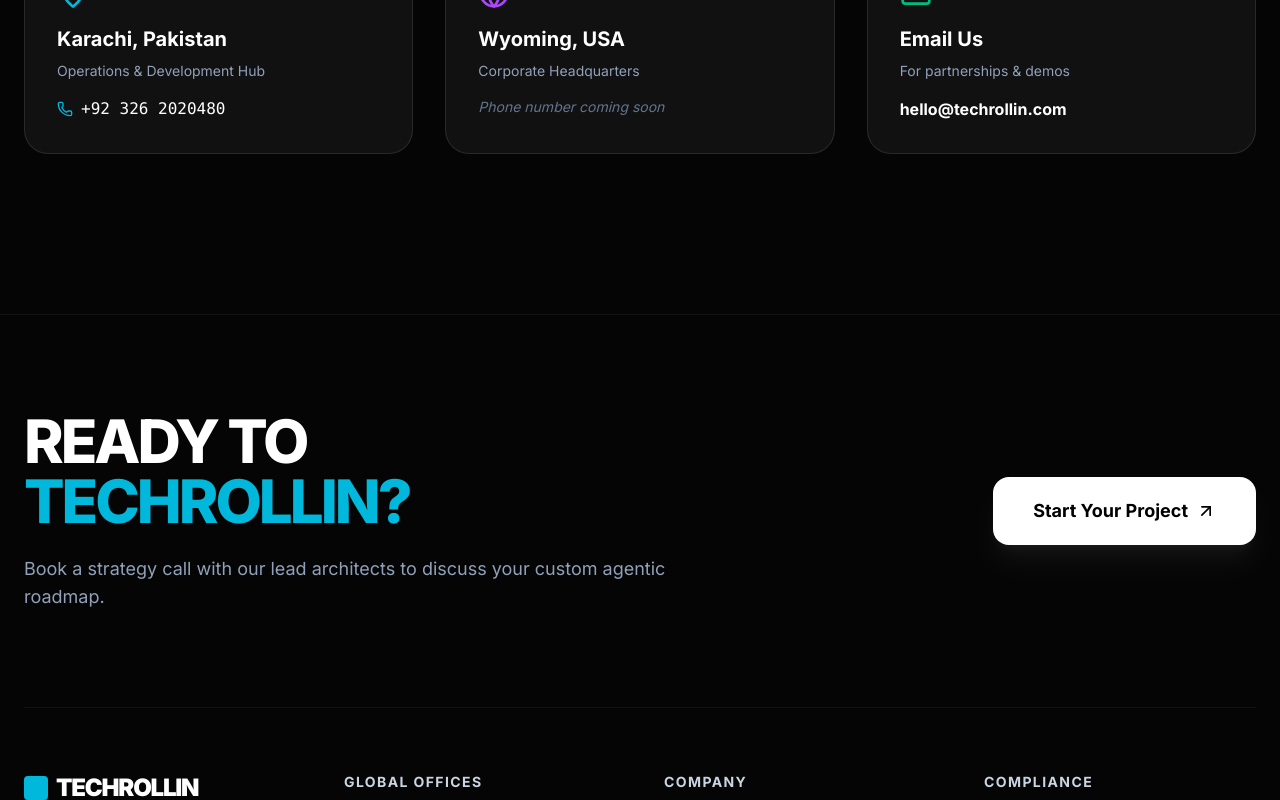
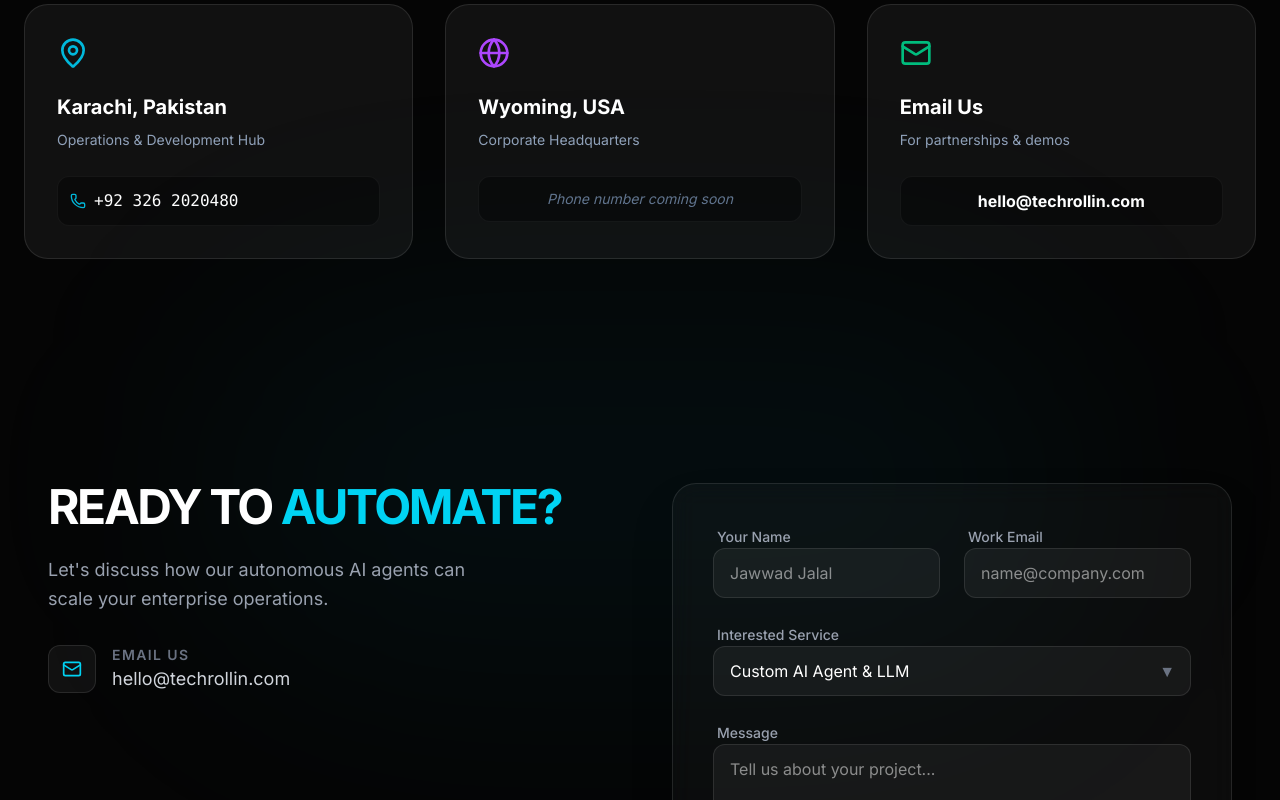
Before and after one commit to jawwadjalal/techrollin-web, a Next.js app: page /contact in a window 1280 px wide. Shown: the part 280-1080 px from the top of the page. Built offline with nearby package versions, Linux system fonts and the light colour scheme.

Commit message:
Fix: Unified RootLayout, removed duplicate nav/footer and connected CTA buttons

```diff
--- a/app/about/page.tsx
+++ b/app/about/page.tsx
@@ -1,10 +1,9 @@
-import Navbar from "@/components/Navbar";
-import Footer from "@/components/Footer";
+
 
 export default function About() {
   return (
     <main className="min-h-screen bg-[#050505] text-white">
-      <Navbar />
+
       <section className="pt-32 pb-20 px-6 max-w-4xl mx-auto">
         <h1 className="text-5xl font-extrabold tracking-tighter mb-8">About TechRollin</h1>
         <div className="space-y-6 text-slate-400 text-lg leading-relaxed">
@@ -20,7 +19,6 @@
           </div>
         </div>
       </section>
-      <Footer />
     </main>
   );
 }
--- a/app/contact/page.tsx
+++ b/app/contact/page.tsx
@@ -1,46 +1,64 @@
 "use client";
-import Navbar from "@/components/Navbar";
-import Footer from "@/components/Footer";
+import React, { Suspense } from "react";
+
+import ContactForm from "@/components/ContactForm"; // Check karein ke path sahi ho
 import { Mail, Phone, MapPin, Globe } from "lucide-react";
 
 export default function Contact() {
   return (
-    <main className="min-h-screen bg-[#050505] text-white">
-      <Navbar />
-      <section className="pt-32 pb-20 px-6 max-w-7xl mx-auto">
-        <h1 className="text-5xl font-bold tracking-tighter mb-12 text-center">Global Presence. Local Support.</h1>
+    <main className="min-h-screen bg-[#050505] text-white selection:bg-cyan-500/30">
 
-        <div className="grid lg:grid-cols-3 gap-8 mb-20">
+
+      {/* 1. Global Presence Section */}
+      <section className="pt-40 pb-20 px-6 max-w-7xl mx-auto">
+        <h1 className="text-5xl md:text-6xl font-bold tracking-tighter mb-16 text-center">
+          Global Presence. <span className="text-cyan-500">Local Support.</span>
+        </h1>
+
+        <div className="grid lg:grid-cols-3 gap-8 mb-32">
           {/* Karachi Branch */}
-          <div className="p-8 rounded-3xl bg-white/5 border border-white/10">
-            <div className="text-cyan-500 mb-4"><MapPin size={32} /></div>
+          <div className="p-8 rounded-3xl bg-white/5 border border-white/10 hover:border-cyan-500/30 transition-all duration-500 group">
+            <div className="text-cyan-500 mb-6 group-hover:scale-110 transition-transform"><MapPin size={32} /></div>
             <h3 className="text-xl font-bold mb-2">Karachi, Pakistan</h3>
-            <p className="text-slate-400 text-sm mb-4">Operations & Development Hub</p>
-            <div className="flex items-center gap-2 text-white font-mono">
+            <p className="text-slate-400 text-sm mb-6 leading-relaxed">Operations & Development Hub</p>
+            <div className="flex items-center gap-2 text-white font-mono bg-black/40 p-3 rounded-xl border border-white/5">
               <Phone size={16} className="text-cyan-500" /> +92 326 2020480
             </div>
           </div>
 
           {/* Wyoming Branch */}
-          <div className="p-8 rounded-3xl bg-white/5 border border-white/10">
-            <div className="text-purple-500 mb-4"><Globe size={32} /></div>
+          <div className="p-8 rounded-3xl bg-white/5 border border-white/10 hover:border-purple-500/30 transition-all duration-500 group">
+            <div className="text-purple-500 mb-6 group-hover:scale-110 transition-transform"><Globe size={32} /></div>
             <h3 className="text-xl font-bold mb-2">Wyoming, USA</h3>
-            <p className="text-slate-400 text-sm mb-4">Corporate Headquarters</p>
-            <div className="text-slate-500 italic text-sm">Phone number coming soon</div>
+            <p className="text-slate-400 text-sm mb-6 leading-relaxed">Corporate Headquarters</p>
+            <div className="text-slate-500 italic text-sm bg-black/40 p-3 rounded-xl border border-white/5 text-center">
+              Phone number coming soon
+            </div>
           </div>
 
           {/* General Inquiries */}
-          <div className="p-8 rounded-3xl bg-white/5 border border-white/10">
-            <div className="text-emerald-500 mb-4"><Mail size={32} /></div>
+          <div className="p-8 rounded-3xl bg-white/5 border border-white/10 hover:border-emerald-500/30 transition-all duration-500 group">
+            <div className="text-emerald-500 mb-6 group-hover:scale-110 transition-transform"><Mail size={32} /></div>
             <h3 className="text-xl font-bold mb-2">Email Us</h3>
-            <p className="text-slate-400 text-sm mb-4">For partnerships & demos</p>
-            <p className="font-bold">hello@techrollin.com</p>
+            <p className="text-slate-400 text-sm mb-6 leading-relaxed">For partnerships & demos</p>
+            <div className="bg-black/40 p-3 rounded-xl border border-white/5 text-center">
+              <p className="font-bold text-white">hello@techrollin.com</p>
+            </div>
           </div>
         </div>
 
-        {/* Contact Form as before... */}
+        {/* 2. Actual Contact Form Section (Connects with Services) */}
+        <div id="contact-form-section" className="relative mt-20">
+          {/* Background Glow for Form Area */}
+          <div className="absolute -top-24 left-1/2 -translate-x-1/2 w-full max-w-4xl h-96 bg-cyan-500/5 blur-[120px] rounded-full pointer-events-none" />
+
+          <Suspense fallback={<div className="text-center py-20 text-zinc-500">Loading Intelligence Form...</div>}>
+            <ContactForm />
+          </Suspense>
+        </div>
       </section>
-      <Footer />
+
+
     </main>
   );
 }
--- a/app/privacy/page.tsx
+++ b/app/privacy/page.tsx
@@ -1,10 +1,9 @@
-import Navbar from "@/components/Navbar";
-import Footer from "@/components/Footer";
+
 
 export default function Privacy() {
   return (
     <main className="min-h-screen bg-[#050505] text-white font-sans">
-      <Navbar />
+
       <article className="pt-32 pb-20 px-6 max-w-3xl mx-auto prose prose-invert">
         <h1 className="text-4xl font-bold mb-8">Privacy Policy</h1>
         <p className="text-slate-400 mb-6">Last Updated: February 2026</p>
@@ -19,7 +18,7 @@
           </div>
         </section>
       </article>
-      <Footer />
+
     </main>
   );
 }
--- a/components/ContactForm.tsx
+++ b/components/ContactForm.tsx
@@ -1,9 +1,11 @@
 "use client";
-import React, { useState } from "react";
+import React, { useState, useEffect, Suspense } from "react";
 import { Mail, Send } from "lucide-react";
+import { useSearchParams } from "next/navigation";
 
-export default function ContactForm() {
-  // --- Backend Logic Start ---
+function ContactFormInner() {
+  const searchParams = useSearchParams();
+
   const [formData, setFormData] = useState({
     name: "",
     email: "",
@@ -12,6 +14,27 @@
   });
   const [loading, setLoading] = useState(false);
   const [status, setStatus] = useState("");
+
+  useEffect(() => {
+    const service = searchParams.get("service");
+    if (service) {
+      // Keys matching URL parameters -> Values matching <option value="...">
+      const serviceMap: { [key: string]: string } = {
+        "ai-agents": "AI Agent Development",
+        "self-hosted-llm": "Self-Hosted LLM",
+        "conversational-ai": "Conversational AI",
+        "chatgpt": "ChatGPT Integration",
+        "automation": "Workflow Automation",
+        "web-dev": "Web App Development",
+        "mobile-dev": "Mobile App Development",
+        "consulting": "Enterprise Consulting"
+      };
+
+      if (serviceMap[service]) {
+        setFormData((prev) => ({ ...prev, subject: serviceMap[service] }));
+      }
+    }
+  }, [searchParams]);
 
   const handleSubmit = async (e: React.FormEvent) => {
     e.preventDefault();
@@ -37,17 +60,16 @@
       setLoading(false);
     }
   };
-  // --- Backend Logic End ---
 
   return (
-    <section className="py-24 px-6 bg-[#050505] relative overflow-hidden">
+    <section id="contact-form-section" className="py-24 px-6 bg-[#050505] relative overflow-hidden">
       <div className="absolute top-1/2 left-1/2 -translate-x-1/2 -translate-y-1/2 w-[500px] h-[500px] bg-cyan-500/10 blur-[120px] rounded-full -z-10" />
 
       <div className="max-w-7xl mx-auto grid grid-cols-1 lg:grid-cols-2 gap-16 items-start">
 
         {/* Left Side: Text & Info */}
         <div>
-          <h2 className="text-4xl md:text-5xl font-bold mb-6 tracking-tighter">
+          <h2 className="text-4xl md:text-5xl font-bold mb-6 tracking-tighter text-white uppercase">
             READY TO <span className="text-cyan-400">AUTOMATE?</span>
           </h2>
           <p className="text-gray-400 text-lg mb-8 max-w-md leading-relaxed">
@@ -96,16 +118,24 @@
             </div>
 
             <div className="space-y-2">
-              <label className="text-sm text-gray-400 font-medium ml-1">Subject</label>
-              <select
-                value={formData.subject}
-                onChange={(e) => setFormData({...formData, subject: e.target.value})}
-                className="w-full bg-white/5 border border-white/10 rounded-xl px-4 py-3 outline-none focus:border-cyan-500/50 transition-all text-white appearance-none"
-              >
-                <option value="AI Agent Development" className="bg-[#050505]">AI Agent Development</option>
-                <option value="Workflow Automation" className="bg-[#050505]">Workflow Automation</option>
-                <option value="Enterprise Consulting" className="bg-[#050505]">Enterprise Consulting</option>
-              </select>
+              <label className="text-sm text-gray-400 font-medium ml-1">Interested Service</label>
+              <div className="relative">
+                <select
+                  value={formData.subject}
+                  onChange={(e) => setFormData({...formData, subject: e.target.value})}
+                  className="w-full bg-white/5 border border-white/10 rounded-xl px-4 py-3 outline-none focus:border-cyan-500/50 transition-all text-white appearance-none cursor-pointer"
+                >
+                  <option value="AI Agent Development" className="bg-[#050505]">Custom AI Agent & LLM</option>
+                  <option value="Self-Hosted LLM" className="bg-[#050505]">Self-Hosted Infrastructure</option>
+                  <option value="Conversational AI" className="bg-[#050505]">Conversational AI / Chatbots</option>
+                  <option value="ChatGPT Integration" className="bg-[#050505]">ChatGPT Integration</option>
+                  <option value="Workflow Automation" className="bg-[#050505]">Business Process Automation</option>
+                  <option value="Web App Development" className="bg-[#050505]">Custom Web App Dev</option>
+                  <option value="Mobile App Development" className="bg-[#050505]">Mobile App Development</option>
+                  <option value="Enterprise Consulting" className="bg-[#050505]">Enterprise AI Consulting</option>
+                </select>
+                <div className="absolute right-4 top-1/2 -translate-y-1/2 pointer-events-none text-gray-500">▼</div>
+              </div>
             </div>
 
             <div className="space-y-2">
@@ -135,8 +165,15 @@
             )}
           </form>
         </div>
-
       </div>
     </section>
   );
 }
+
+export default function ContactForm() {
+  return (
+    <Suspense fallback={<div className="py-24 text-center bg-[#050505] text-white">Loading Form...</div>}>
+      <ContactFormInner />
+    </Suspense>
+  );
+}
--- a/components/Hero.tsx
+++ b/components/Hero.tsx
@@ -65,7 +65,7 @@
           {/* Action Buttons */}
           <div className="flex flex-col sm:flex-row gap-5 mt-12 justify-center items-center">
   {/* Primary: Let's Talk Strategy */}
-  <Link href="/contact" className="w-full sm:w-auto">
+<a href="#contact-form-section" className="w-full sm:w-auto">
   <motion.button
     whileHover={{ scale: 1.05 }}
     whileTap={{ scale: 0.95 }}
@@ -73,7 +73,7 @@
   >
     Let’s Talk Strategy <ArrowUpRight size={22} strokeWidth={3} />
   </motion.button>
-  </Link>
+</a>
 
   {/* Secondary: View Our AI Portfolio */}
   <Link href="/#featured" className="w-full sm:w-auto">
```
Also changed, not shown: app/layout.tsx (+5 -5 lines), app/page.tsx (+16 -12 lines), app/services/page.tsx (+7 -7 lines), components/Navbar.tsx (+7 -8 lines). Lines whose indentation alone changed are shown as unchanged.
